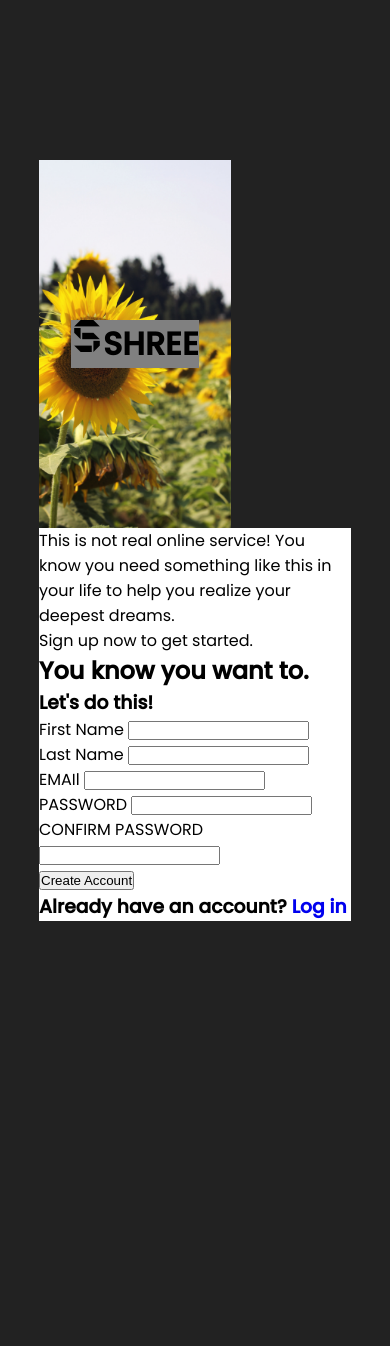
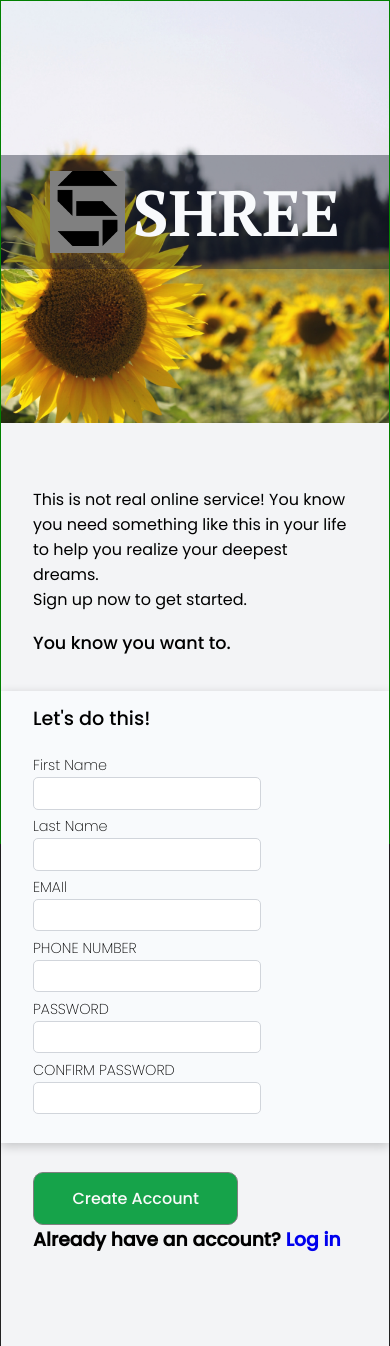
Before and after one commit to PacifistRam/sign-up-form-top, a plain HTML site: page index.html in a window 390 px wide. Before the commit the page ends 921 px from the top, so only its background shows below. Drawn offline with Linux system fonts and the light colour scheme; a web font is replaced by a local one.

Commit message:
working on responsivness

```diff
--- a/index.html
+++ b/index.html
@@ -20,7 +20,7 @@
             </div>
         </div>
         <div class="form-container">
-            <div class="para">
+            <div class="para-section">
                 <p>
                     This is not real online service! You know you need something like this in your life to help you realize your deepest dreams.<br>
                     Sign up now to get started.
@@ -42,6 +42,10 @@
                         <li>
                             <label for="email">EMAIl</label>
                             <input type="email" id="email">
+                        </li>
+                        <li>
+                            <label for="phone-no">PHONE NUMBER</label>
+                            <input type="number" id="phone-no">
                         </li>
                         <li>
                             <label for="password">PASSWORD</label>
--- a/style.css
+++ b/style.css
@@ -16,38 +16,76 @@ li{
 a{
     text-decoration: none;
 }
+button {
+    border: none;
+    outline: none;
+    padding: none;
+    background:none;
+    margin: 0;
+    font-family: inherit;
+}
+input[type=number]{
+    -moz-appearance: textfield;
+}
+input[type=text]{
+    text-transform: capitalize;
+}
 body {
     font-family: 'Poppins', sans-serif;
     background-color: #222222;
-    padding-top: 10rem;
+    /* padding-top: 10rem;
+    padding-bottom: 10rem; */
+    height: 100vh;
 }
 
 main {
     display: flex;
     flex-wrap: wrap;
-    max-width: 80%;
+    max-width: 1400px;
     margin: 0 auto;
+   height: 100vh;
+    border: 1px solid green;
 
 }
 
 .img-container {
+    display: flex;
+    flex-direction: column;
+    justify-content: center;
     background-image: url(sumer.jpg);
     background-repeat: no-repeat;
     background-size: cover;
-    padding: 10rem 2rem;
+    object-fit: contain;
+    max-width: 900px;
+    min-height: 50vh;
+
 
 }
 
 .logo {
     display: flex;
     background-color: grey;
-    width: 100%;
+    min-width: 40vw;
+    max-width: 45vw;
+    align-items: center;
+    padding: 1rem 0.5rem;
+    gap: 0.5rem;
+    background: transparent;
+    background-color:rgba(15, 23, 42,0.4) ;
+    color: #f8fafc;
+    justify-content: center;
 
 }
+.logo h1 {
+    line-height: 1.8rem;
+    font-size: 4rem;
+    font-family: 'PT Serif', serif;
+}
 .logo-img {
-    height: 2rem;
-    width: 2rem;
+    /* height: 2rem; */
+    width: 20%;
     background-color: grey;
+
 }
 .logo-img img {
     width: 100%;
@@ -58,6 +96,88 @@ main {
 
 .form-container {
     flex: 1;
-    background-color: white;
+    background-color: #f3f4f6;
+    padding: 8rem 0;
 
 }
+.para-section {
+   font-size: 1rem;
+   font-weight: 400;
+   padding-left: 2rem;
+   padding-right: 2rem;
+
+}
+.para-section h2 {
+    padding: 1.1rem 0 2.2rem;
+    font-size: 1.1rem;
+    font-weight: 500;
+}
+
+.form-section {
+    background-color: #f8fafc;
+    padding: 0.8rem 2rem;
+    box-shadow: 0 3px 10px rgb(0 0 0 / 0.2);
+}
+.form-section h3 {
+    font-size: 1.2rem;
+    font-weight: 500;
+}
+form {
+    padding: 1rem 0;
+    outline: none;
+}
+form ul li {
+    display: inline-block;
+    width: 244px;
+    /* border: 1px solid blue; */
+    padding: 0.2rem 1rem 0 0;
+}
+form ul li label {
+    display: inline-block;
+    width: 100%;
+    font-size: 0.9rem;
+    font-weight: 200;
+}
+form ul li input {
+    width: 100%;
+    padding: 0.4rem 0.4rem 0.4rem;
+    font-size: 1rem;
+    font-weight: 300;
+    color: #1e293b;
+    border-radius: 5px;
+    outline: none;
+    border: 1px solid #d1d5db;
+
+
+}
+
+.button-section {
+
+
+    padding: 1.8rem 2rem;
+
+}
+.btn {
+    padding: 0.8rem 2.4rem;
+    border: 1px solid grey;
+    background-color: #16a34a;
+    color: #fafafa;
+    border-radius: 10px;
+    font-weight: 500;
+    font-size: 1rem;
+}
+
+
+
+
+@media(max-width: 563px) {
+    .img-container{
+        width: 100%;
+    }
+    .logo{
+        max-width: 100vw
+    }
+    .form-container {
+        padding:4rem 0;
+    }
+}
```
